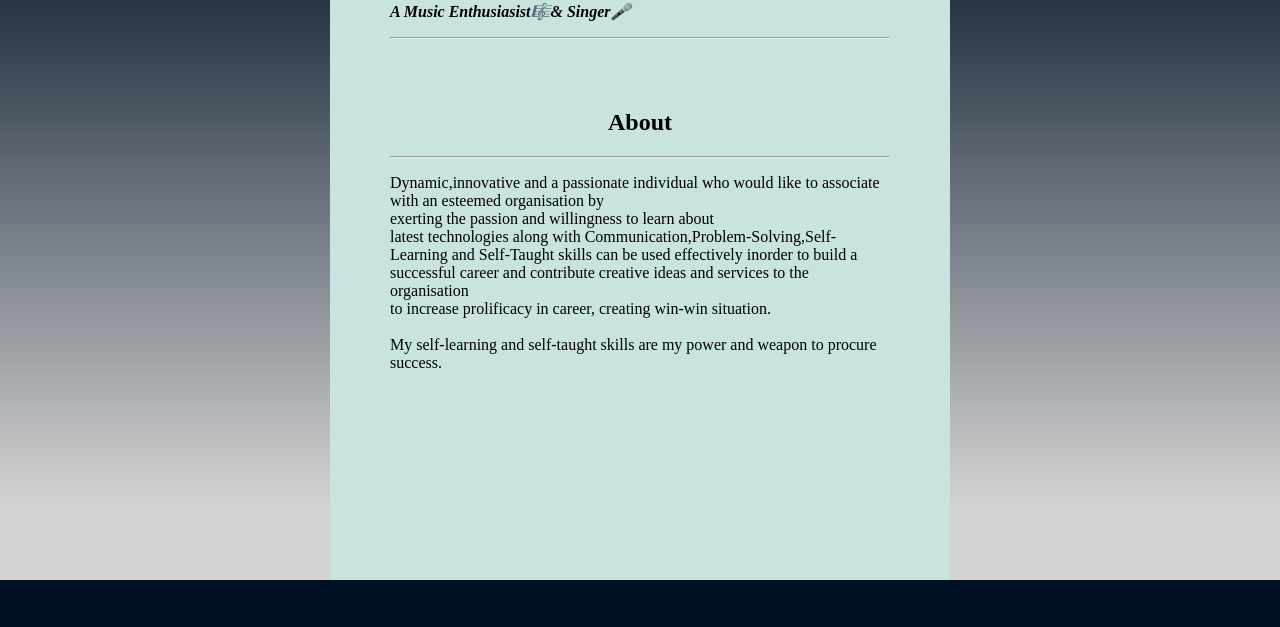
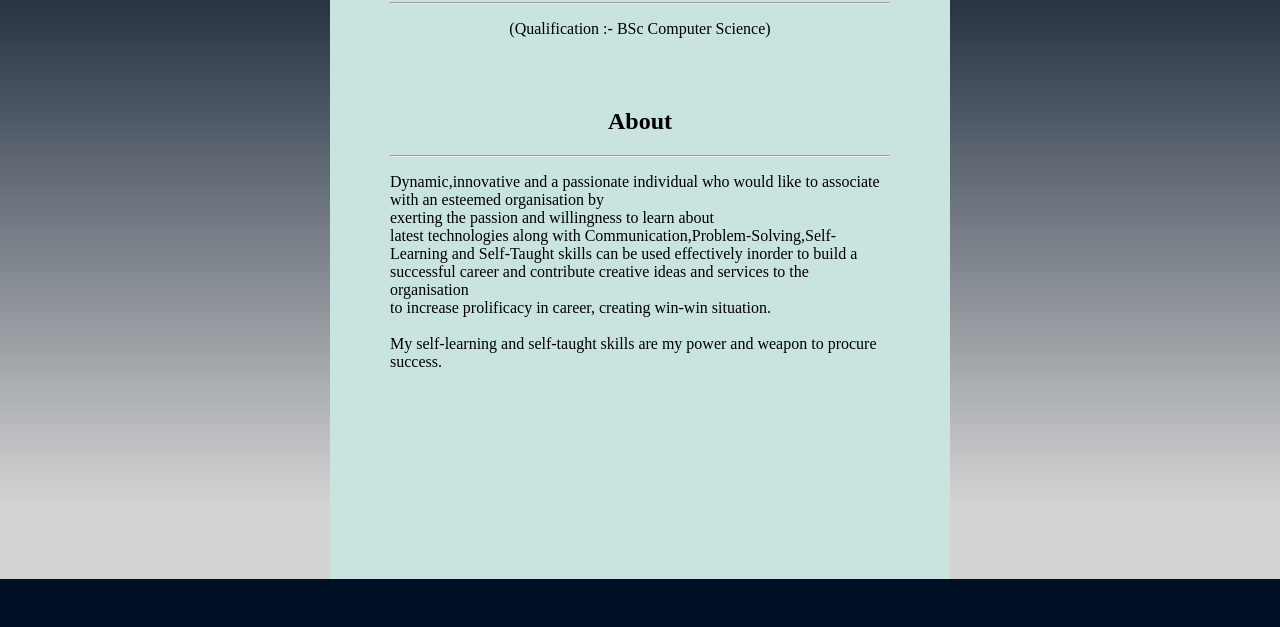
Before and after one commit to vyshnavsvarma2000/vyshnavsvarma, a plain HTML site: page index.html in a window 1280 px wide. Shown: the part 173-800 px from the top of the page. Drawn offline with Linux system fonts and the light colour scheme.

Commit message:
Update index.html

```diff
--- a/index.html
+++ b/index.html
@@ -16,8 +16,9 @@
     </nav>
     <section class="about">
       <h1 class="name">VYSHNAV S VARMA</h1>
-      <p id="music"><b><i>A Music Enthusiasist&#127932;& Singer&#127908;</i></b></p>
       <hr>
+      <p style="text-align:center;">(Qualification :- BSc Computer Science)</p>
+
       <h2 class="ab">About</h2>
       <hr>
       <p>Dynamic,innovative and a passionate individual who would like to associate with an esteemed organisation by<br> exerting the passion and willingness to learn about <br>latest technologies along with Communication,Problem-Solving,Self-Learning and Self-Taught skills can be used effectively inorder to build a successful career and contribute creative ideas and services to the organisation <br>to increase prolificacy in career, creating win-win situation.<br><br>My self-learning and self-taught skills are my power and weapon to procure success. </p>
```
